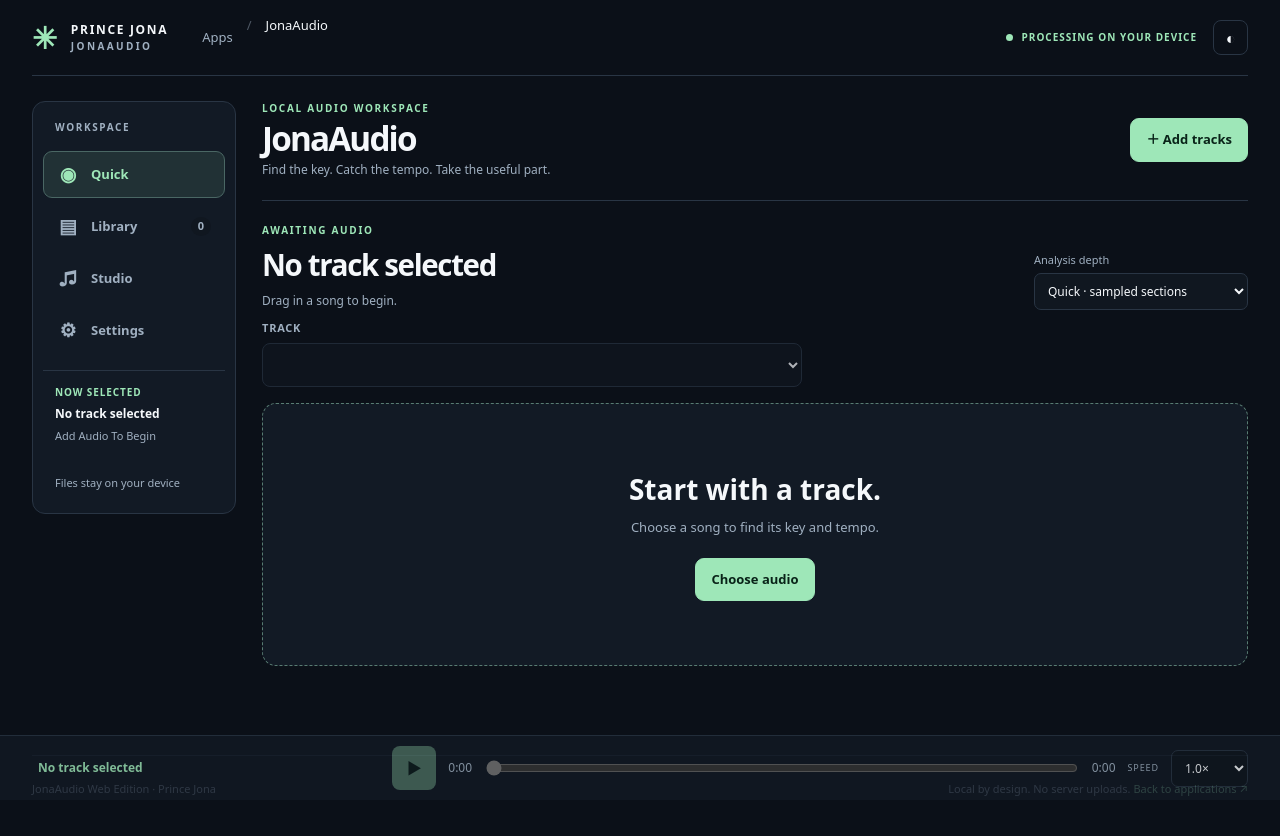
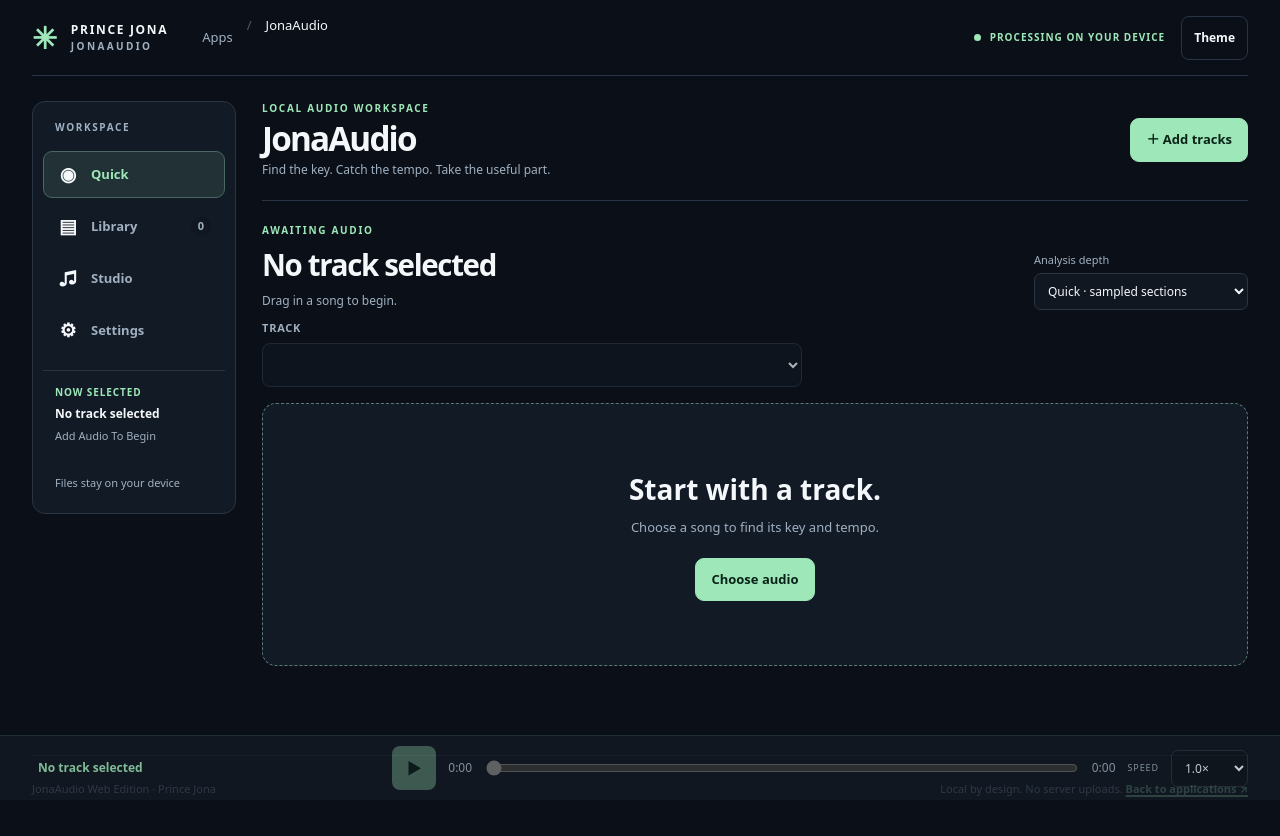
Before and after one commit to PrinceJonaa/PrinceJonaa.github.io, a plain HTML site: page JonaAudio/index.html in a window 1280 px wide. Drawn offline with Linux system fonts and the light colour scheme.

Commit message:
M6 accessibility follow-up: clarify decorative icons, theme toggle and footer links

```diff
--- a/JonaAudio/index.html
+++ b/JonaAudio/index.html
@@ -1,6 +1,6 @@
 <!doctype html>
 <html lang="en"><head><meta charset="UTF-8"><meta name="viewport" content="width=device-width,initial-scale=1"><meta name="theme-color" content="#0c1019"><meta name="description" content="Analyze BPM, musical key, waveforms, spectral content and mix quality locally in your browser. No uploads."><link rel="canonical" href="https://princejona.me/JonaAudio/"><link rel="icon" href="/favicon.svg" type="image/svg+xml"><title>JonaAudio | Studio analyzer by Prince Jona</title><link rel="stylesheet" href="./studio.css"><link rel="stylesheet" href="./navigation.css"></head>
-<body><a class="skip" href="#app">Skip to analyzer</a><div class="app-shell"><header class="bar"><a class="wordmark" href="/" aria-label="Prince Jona home"><span class="mark">✳</span><span>PRINCE JONA <small>JONAAUDIO</small></span></a><nav class="bar-nav" aria-label="Breadcrumb"><a href="/apps/">Apps</a><span class="slash">/</span><span>JonaAudio</span></nav><div class="bar-right"><span class="local-pill"><i></i> PROCESSING ON YOUR DEVICE</span><button id="theme" class="icon-btn" type="button" aria-label="Switch color theme" title="Switch color theme">◐</button></div></header>
+<body><a class="skip" href="#app">Skip to analyzer</a><div class="app-shell"><header class="bar"><a class="wordmark" href="/" aria-label="Prince Jona home"><span class="mark">✳</span><span>PRINCE JONA <small>JONAAUDIO</small></span></a><nav class="bar-nav" aria-label="Breadcrumb"><a href="/apps/">Apps</a><span class="slash">/</span><span>JonaAudio</span></nav><div class="bar-right"><span class="local-pill"><i></i> PROCESSING ON YOUR DEVICE</span><button id="theme" class="icon-btn" type="button" aria-label="Switch color theme" title="Switch color theme">Theme</button></div></header>
 <main id="app"><section class="intro"><div><div class="overline">AUDIO INTELLIGENCE · WEB EDITION</div><h1>Listen closer.</h1><p>Find the pulse, hear the harmony, and inspect your mix. Private analysis, right in your browser.</p></div><div class="intro-actions"><label for="files" class="button primary">＋ Add tracks</label><input id="files" type="file" accept="audio/*,.wav,.mp3,.flac,.m4a,.aac,.ogg,.aiff,.opus" multiple hidden><button id="clear" class="button subtle" type="button">Clear session</button></div></section>
 <section class="drop" id="drop" aria-label="Drop audio files here"><div class="drop-visual">♫</div><div><strong>Drop your audio anywhere</strong><span>MP3, WAV, FLAC, M4A and formats supported by your browser · files never leave this device</span></div><label for="files" class="button small">Browse files</label></section>
 <div class="mobile-switch" role="group" aria-label="Mobile workspace views"><button id="mobile-analyze" type="button" aria-pressed="true">Analyzer</button><button id="mobile-library" type="button" aria-pressed="false">Track library <span aria-hidden="true">↗</span></button></div>
--- a/JonaAudio/navigation.css
+++ b/JonaAudio/navigation.css
@@ -265,3 +265,9 @@ html,body{overflow-x:clip}
 #app .sample-workspace input,#app .sample-workspace select{font-size:16px}
 @media(max-width:520px){#app .compare-row{display:grid;grid-template-columns:minmax(64px,.7fr) repeat(2,minmax(0,1fr));padding:12px 8px}#app .compare-row strong{font-size:12px;overflow-wrap:anywhere}#app .settings-card button{width:auto}}
 @media(prefers-reduced-motion:reduce){#app *,#app *::before,#app *::after{scroll-behavior:auto!important;animation-duration:.01ms!important;transition-duration:.01ms!important}}
+
+/* M6 post-release WCAG scan: decorative nav glyphs are aria-hidden; visible theme text and footer link remain distinguishable. */
+#app .new-rail .rail-links b[aria-hidden="true"]{color:var(--text)}
+#theme.icon-btn{width:auto;min-width:44px;min-height:44px;padding:0 12px;font-size:12px;font-weight:750;color:var(--text)}
+.footer a{text-decoration:underline;text-underline-offset:.18em;text-decoration-thickness:1.5px;font-weight:750}
+.footer a:hover,.footer a:focus-visible{text-decoration-thickness:2.5px}
--- a/JonaAudio/navigation.js
+++ b/JonaAudio/navigation.js
@@ -10,7 +10,7 @@ const main=q('#app'),intro=q('.intro'),drop=q('#drop'),stage=q('.stage'),library
 const fileInput=q('#files'),clear=q('#clear'),mode=q('#mode'),theme=q('#theme');
 const layout=node('div','new-layout'),rail=node('nav','new-rail'),area=node('div','new-area'),pages=node('div','new-pages');
 rail.setAttribute('aria-label','App navigation');
-rail.innerHTML='<div class="rail-kicker">WORKSPACE</div><div class="rail-links"><button data-route="quick" type="button"><b>◉</b><span>Quick</span></button><button data-route="library" type="button"><b>▤</b><span>Library</span><em id="rail-count">0</em></button><button data-route="studio" type="button"><b>♫</b><span>Studio</span></button><button data-route="settings" type="button"><b>⚙</b><span>Settings</span></button></div><div class="rail-now"><span>NOW SELECTED</span><strong id="rail-name">No track selected</strong><small id="rail-state">Add audio to begin</small></div><div class="rail-note">Files stay on your device</div>';
+rail.innerHTML='<div class="rail-kicker">WORKSPACE</div><div class="rail-links"><button data-route="quick" type="button"><b aria-hidden="true">◉</b><span>Quick</span></button><button data-route="library" type="button"><b aria-hidden="true">▤</b><span>Library</span><em id="rail-count">0</em></button><button data-route="studio" type="button"><b aria-hidden="true">♫</b><span>Studio</span></button><button data-route="settings" type="button"><b aria-hidden="true">⚙</b><span>Settings</span></button></div><div class="rail-now"><span>NOW SELECTED</span><strong id="rail-name">No track selected</strong><small id="rail-state">Add audio to begin</small></div><div class="rail-note">Files stay on your device</div>';
 intro.classList.add('compact-intro');q('.overline',intro).textContent='LOCAL AUDIO WORKSPACE';q('h1',intro).textContent='JonaAudio';q('p',intro).textContent='Find the key. Catch the tempo. Take the useful part.';clear.remove();
 const makePage=(id,label)=>{const p=node('section','nav-page');p.dataset.page=id;p.setAttribute('aria-label',label);pages.append(p);return p;};
 const quick=makePage('quick','Quick key and tempo'),libraryPage=makePage('library','Track library'),studio=makePage('studio','Studio tools'),settings=makePage('settings','Settings');
```
